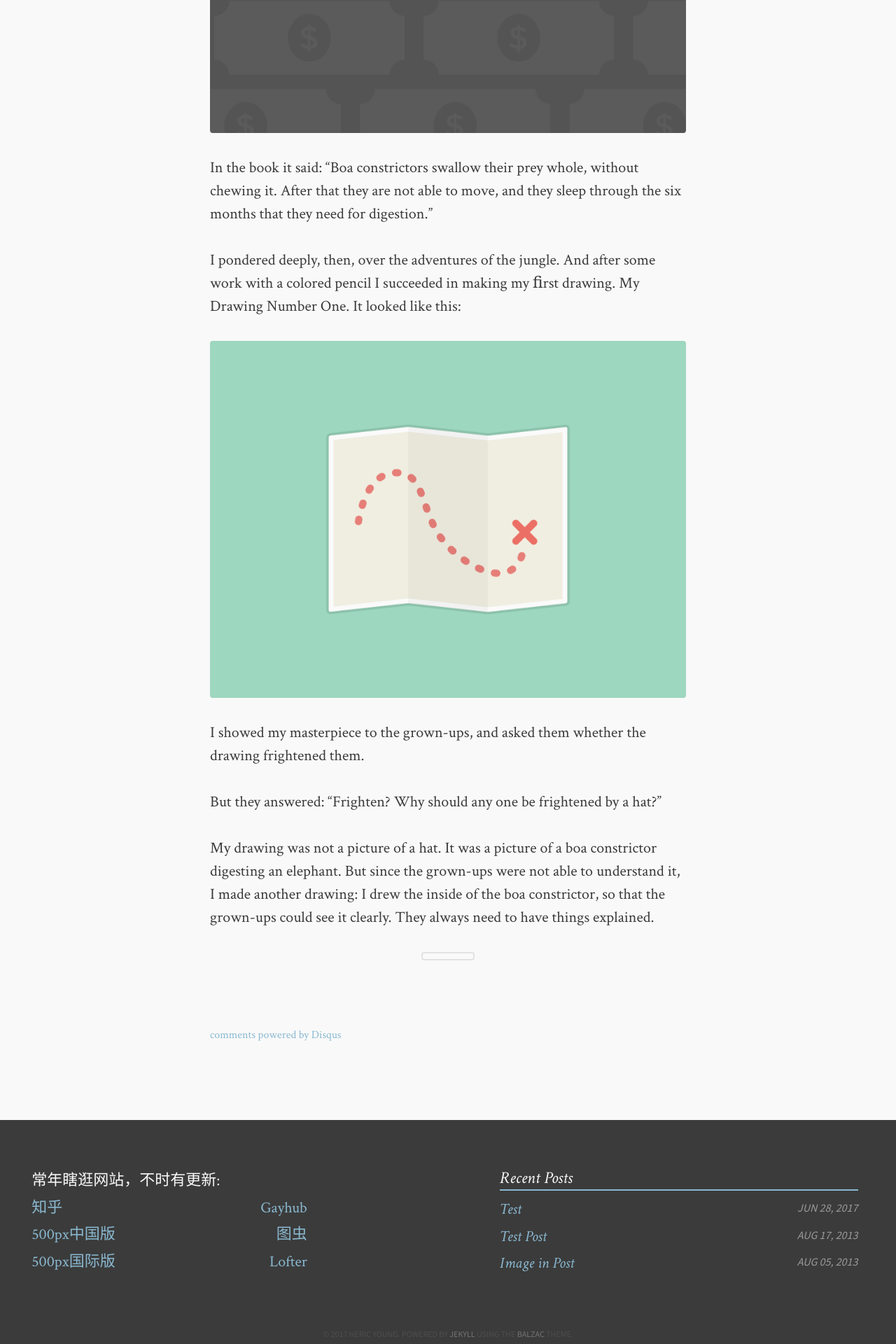
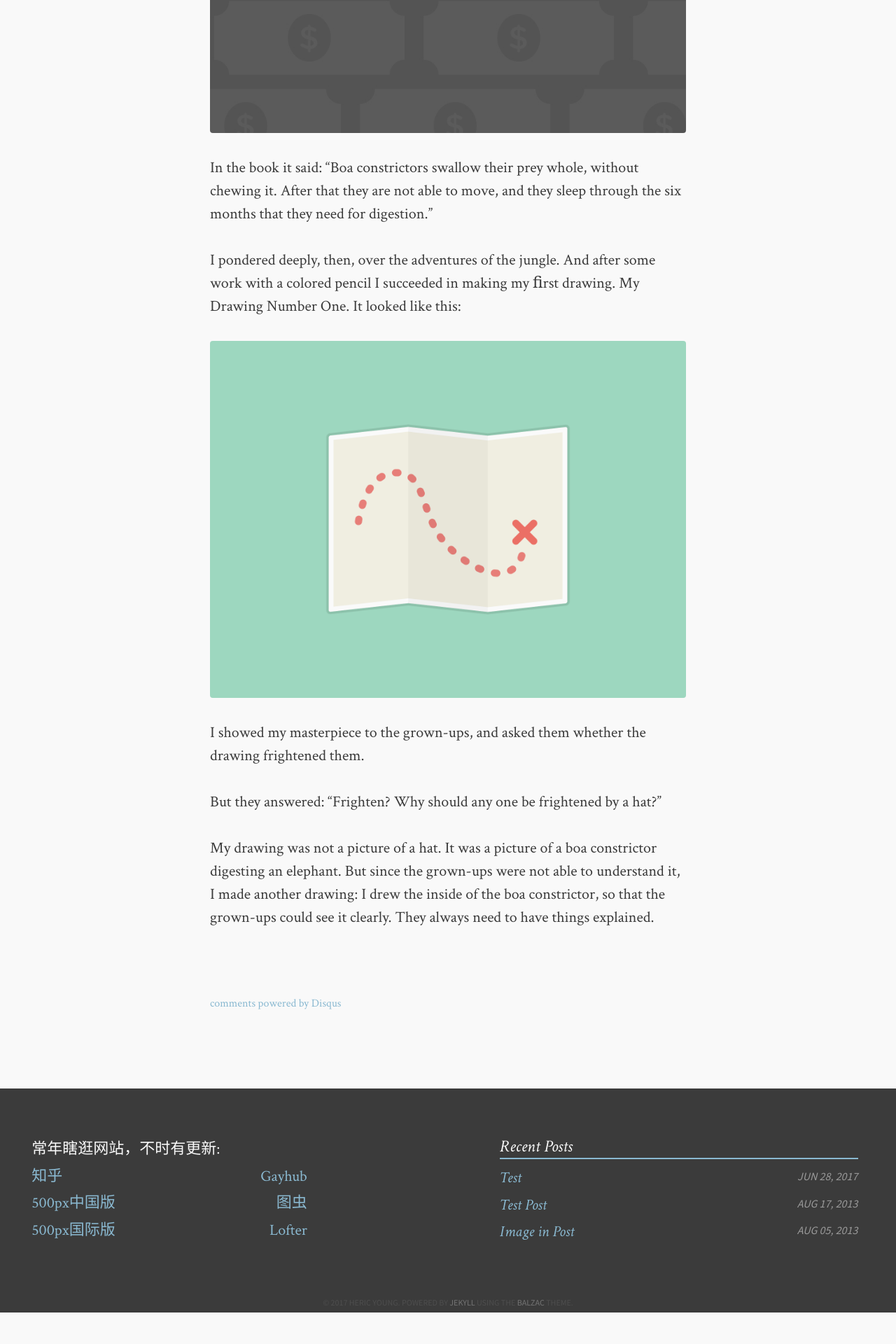
Before and after one commit to HericYoung/Blog, a Jekyll site: the page built from _posts/2013-08-05-the-little-prince.md, in a window 1280 px wide. Shown: the part 903-2823 px from the top of the page at 70% size. Built offline with Jekyll 4.4.1, drawn with Linux system fonts in a browser that asks for light colours; comment, search, counter and statistics services are not loaded; after the commit the page ends 2778 px from its top, so only the background shows below that.

Commit message:
no message

```diff
--- a/_layouts/post-no-feature.html
+++ b/_layouts/post-no-feature.html
@@ -28,8 +28,8 @@
 
       <!-- <a class="share" href="javascript:" data-dnt="true">Share</a> -->
       <!-- JiaThis Button BEGIN -->
-        <div class="jiathis_style_32x32" style="margin:0 auto;">
-          <a class="jiathis_button_weixin share"></a>
+        <div class="jiathis_style_32x32">
+          <a class="jiathis_button_weixin"  style="margin:0 auto;"></a>
           <!-- <a class="jiathis_counter_style"></a> -->
         </div>
         <script type="text/javascript" src="http://v3.jiathis.com/code/jia.js" charset="utf-8"></script>
```
